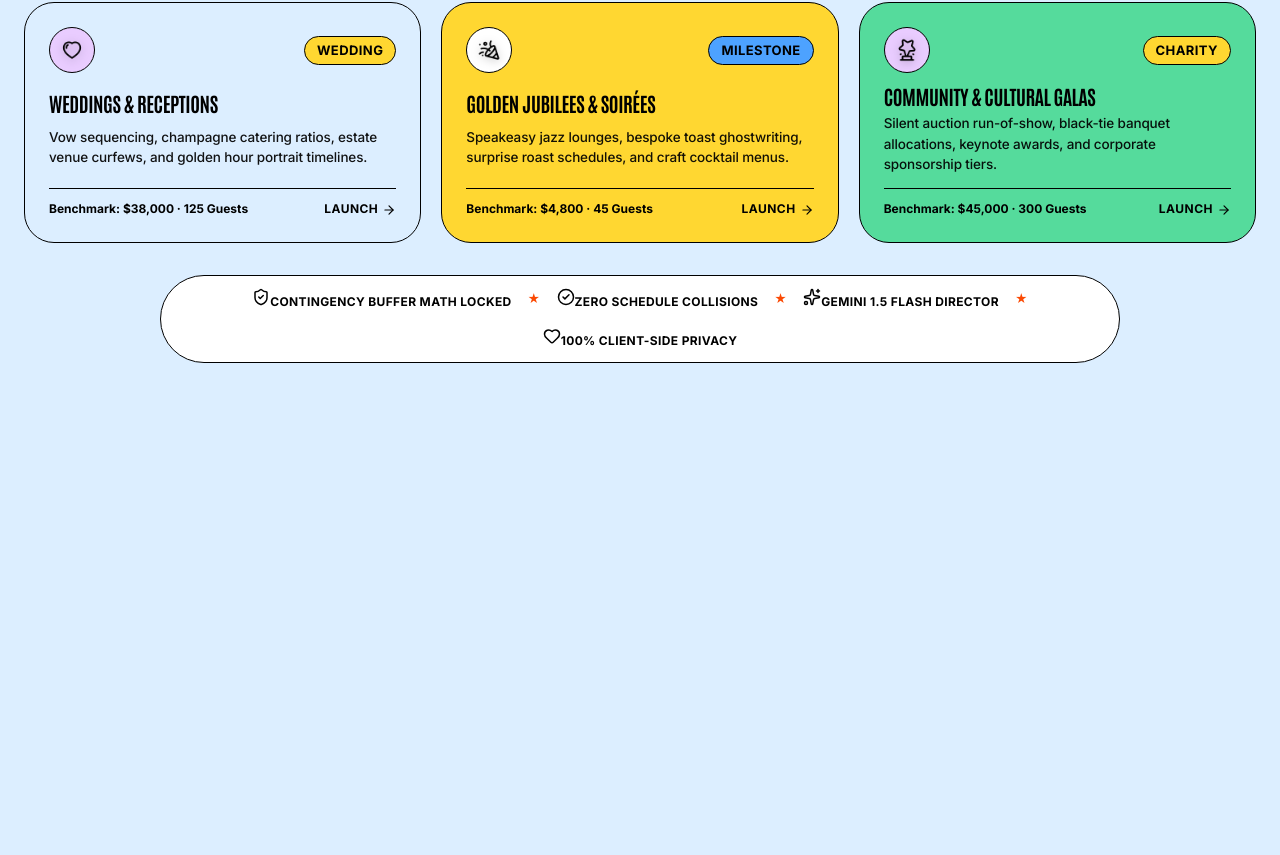
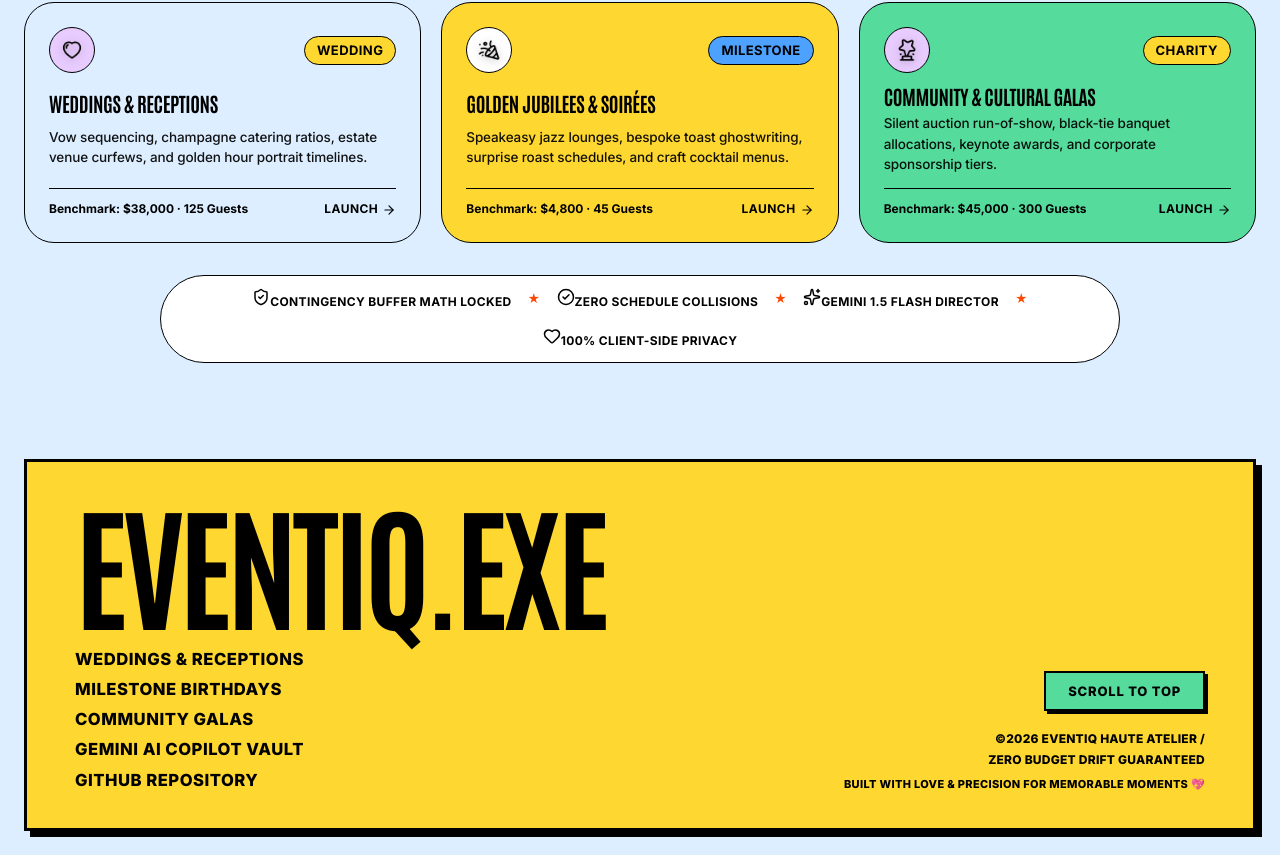
Before and after one commit to sachinn-alt/celebration-event-planner, a React (Vite) app: page / in a window 1280 px wide. Shown: the part 627-1482 px from the top of the page. Before the commit the page ends 1054 px from the top, so only its background shows below. Built offline with nearby package versions, Linux system fonts and the light colour scheme.

Commit message:
feat: add neo-brutalist statement footer with giant typography and scroll-to-top

```diff
--- a/src/App.css
+++ b/src/App.css
@@ -207,6 +207,154 @@
   font-size: var(--type-caption-xs);
   font-weight: 600;
   color: var(--color-carbon);
+}
+
+/* ==========================================================================
+   Neo-Brutalist Statement Footer (Yellow Block / Jackphat Style)
+   ========================================================================== */
+.brutalist-footer-wrapper {
+  margin-top: var(--space-8);
+  margin-bottom: var(--space-6);
+  width: 100%;
+}
+
+.brutalist-footer-card {
+  background: var(--color-sunburst);
+  border: 3px solid #000000;
+  box-shadow: 6px 6px 0px #000000;
+  border-radius: 0px;
+  padding: 44px 48px 36px;
+  position: relative;
+  overflow: hidden;
+}
+
+.brutalist-footer-title {
+  font-family: var(--font-display);
+  font-size: clamp(48px, 11vw, 136px);
+  font-weight: 900;
+  line-height: 0.82;
+  letter-spacing: -0.04em;
+  text-transform: uppercase;
+  color: #000000;
+  user-select: none;
+  cursor: pointer;
+  margin-bottom: 32px;
+  transition: transform 0.15s ease;
+}
+
+.brutalist-footer-title:hover {
+  transform: translateY(-2px);
+}
+
+.brutalist-footer-content {
+  display: flex;
+  justify-content: space-between;
+  align-items: flex-end;
+  flex-wrap: wrap;
+  gap: 32px;
+}
+
+.brutalist-footer-nav {
+  display: flex;
+  flex-direction: column;
+  align-items: flex-start;
+  gap: 10px;
+}
+
+.brutalist-footer-link {
+  font-family: var(--font-sans);
+  font-size: clamp(14px, 1.3vw, 18px);
+  font-weight: 800;
+  letter-spacing: 0.03em;
+  text-transform: uppercase;
+  color: #000000;
+  background: none;
+  border: none;
+  padding: 0;
+  margin: 0;
+  cursor: pointer;
+  text-align: left;
+  text-decoration: none;
+  display: inline-block;
+  position: relative;
+  transition: transform 0.12s ease;
+}
+
+.brutalist-footer-link:hover {
+  transform: translateX(4px);
+}
+
+.brutalist-footer-link.static {
+  cursor: default;
+}
+
+.brutalist-footer-link.static:hover {
+  transform: none;
+}
+
+.brutalist-footer-meta {
+  display: flex;
+  flex-direction: column;
+  align-items: flex-end;
+  gap: 20px;
+  text-align: right;
+}
+
+.brutalist-scroll-top-btn {
+  background: var(--color-mint-pop);
+  color: #000000;
+  font-family: var(--font-sans);
+  font-size: 13px;
+  font-weight: 900;
+  letter-spacing: 0.06em;
+  text-transform: uppercase;
+  padding: 10px 22px;
+  border: 2px solid #000000;
+  box-shadow: 3px 3px 0px #000000;
+  border-radius: 0px;
+  cursor: pointer;
+  transition: transform 0.12s ease, box-shadow 0.12s ease, background-color 0.12s ease;
+}
+
+.brutalist-scroll-top-btn:hover {
+  transform: translate(2px, 2px);
+  box-shadow: 1px 1px 0px #000000;
+  background: #4cd494;
+}
+
+.brutalist-scroll-top-btn:active {
+  transform: translate(3px, 3px);
+  box-shadow: 0px 0px 0px #000000;
+}
+
+.brutalist-colophon {
+  display: flex;
+  flex-direction: column;
+  gap: 4px;
+  font-family: var(--font-sans);
+  font-size: 12px;
+  font-weight: 800;
+  letter-spacing: 0.02em;
+  text-transform: uppercase;
+  color: #000000;
+  line-height: 1.4;
+}
+
+.brutalist-colophon-line {
+  color: #000000;
+}
+
+.brutalist-colophon-signature {
+  margin-top: 4px;
+  font-size: 11px;
+  font-weight: 800;
+  letter-spacing: 0.03em;
+  color: #000000;
+  transition: opacity 0.15s ease;
+}
+
+.brutalist-colophon-signature:hover {
+  opacity: 0.8;
 }
 
 /* ==========================================================================
@@ -549,6 +697,29 @@
     width: 100%;
     justify-content: center;
   }
+  .brutalist-footer-card {
+    padding: 28px 20px 24px;
+    box-shadow: 4px 4px 0px #000000;
+    border-width: 2.5px;
+  }
+  .brutalist-footer-title {
+    font-size: clamp(38px, 12vw, 68px);
+    margin-bottom: 24px;
+  }
+  .brutalist-footer-content {
+    flex-direction: column;
+    align-items: flex-start;
+    gap: 24px;
+  }
+  .brutalist-footer-meta {
+    align-items: flex-start;
+    text-align: left;
+    width: 100%;
+  }
+  .brutalist-scroll-top-btn {
+    width: 100%;
+    text-align: center;
+  }
 }
 
 @media (max-width: 640px) {
--- a/src/App.tsx
+++ b/src/App.tsx
@@ -13,6 +13,7 @@ import { ApiKeyModal } from './components/ApiKeyModal';
 import { CreateEventModal } from './components/CreateEventModal';
 import { IconlyAnimation } from './components/IconlyAnimation';
 import { LandingHero } from './components/LandingHero';
+import { Footer } from './components/Footer';
 import './App.css';
 
 type ActiveTab = 'budget' | 'timeline' | 'vendors' | 'creative';
@@ -111,6 +112,12 @@ export function App() {
               onOpenApiKeyModal={() => setIsApiKeyModalOpen(true)}
               hasApiKey={hasApiKey}
             />
+            <div style={{ maxWidth: '1280px', margin: '0 auto', padding: '0 24px' }}>
+              <Footer
+                onSelectArchetype={handleSelectArchetype}
+                onOpenApiKeyModal={() => setIsApiKeyModalOpen(true)}
+              />
+            </div>
           </motion.div>
         ) : (
           <motion.div
@@ -205,16 +212,11 @@ export function App() {
               hasApiKey={hasApiKey}
             />
 
-            {/* Footer */}
-            <footer className="app-footer">
-              <div>
-                <strong>EventiQ Haute Atelier</strong> — Production-grade celebration planning for Weddings, Milestone Birthdays, and Community Galas.
-              </div>
-              <div style={{ display: 'flex', alignItems: 'center', gap: '8px' }}>
-                <span>Crafted with mathematical precision & aesthetic care</span>
-                <IconlyAnimation name="heart" size={16} alt="Crafted with care" />
-              </div>
-            </footer>
+            {/* Neo-Brutalist Statement Footer */}
+            <Footer
+              onSelectArchetype={handleSelectArchetype}
+              onOpenApiKeyModal={() => setIsApiKeyModalOpen(true)}
+            />
           </motion.div>
         )}
       </AnimatePresence>
--- /dev/null
+++ b/src/components/Footer.tsx
@@ -0,0 +1,133 @@
+import React from 'react';
+import confetti from 'canvas-confetti';
+import type { EventType } from '../types/event';
+
+interface FooterProps {
+  onSelectArchetype?: (type: EventType) => void;
+  onOpenApiKeyModal?: () => void;
+}
+
+export const Footer: React.FC<FooterProps> = ({
+  onSelectArchetype,
+  onOpenApiKeyModal,
+}) => {
+  const handleScrollToTop = () => {
+    window.scrollTo({ top: 0, behavior: 'smooth' });
+  };
+
+  const triggerCelebration = () => {
+    try {
+      confetti({
+        particleCount: 55,
+        spread: 70,
+        origin: { y: 0.85 },
+        colors: ['#ffd731', '#55db9c', '#e9ccff', '#4da2ff', '#fb4903'],
+      });
+    } catch {
+      // Fallback if canvas-confetti is not supported
+    }
+  };
+
+  return (
+    <footer className="brutalist-footer-wrapper" aria-label="EventiQ Atelier Footer">
+      <div className="brutalist-footer-card">
+        {/* Giant Monolithic Display Headline */}
+        <div
+          className="brutalist-footer-title"
+          onClick={triggerCelebration}
+          title="Click for celebration confetti!"
+        >
+          EVENTIQ.EXE
+        </div>
+
+        {/* Lower Row: Navigation Links & Action Deck */}
+        <div className="brutalist-footer-content">
+          {/* Left Column: Uppercase Atelier & Community Links */}
+          <nav className="brutalist-footer-nav" aria-label="Footer Quick Navigation">
+            {onSelectArchetype ? (
+              <>
+                <button
+                  type="button"
+                  className="brutalist-footer-link"
+                  onClick={() => onSelectArchetype('wedding')}
+                >
+                  WEDDINGS & RECEPTIONS
+                </button>
+                <button
+                  type="button"
+                  className="brutalist-footer-link"
+                  onClick={() => onSelectArchetype('birthday')}
+                >
+                  MILESTONE BIRTHDAYS
+                </button>
+                <button
+                  type="button"
+                  className="brutalist-footer-link"
+                  onClick={() => onSelectArchetype('community')}
+                >
+                  COMMUNITY GALAS
+                </button>
+              </>
+            ) : (
+              <>
+                <span className="brutalist-footer-link static">WEDDINGS & RECEPTIONS</span>
+                <span className="brutalist-footer-link static">MILESTONE BIRTHDAYS</span>
+                <span className="brutalist-footer-link static">COMMUNITY GALAS</span>
+              </>
+            )}
+
+            {onOpenApiKeyModal && (
+              <button
+                type="button"
+                className="brutalist-footer-link"
+                onClick={onOpenApiKeyModal}
+              >
+                GEMINI AI COPILOT VAULT
+              </button>
+            )}
+
+            <a
+              href="https://github.com/sachinn-alt/celebration-event-planner"
+              target="_blank"
+              rel="noopener noreferrer"
+              className="brutalist-footer-link"
+            >
+              GITHUB REPOSITORY
+            </a>
+          </nav>
+
+          {/* Right Column: Scroll to Top Button & Neo-Brutalist Colophon */}
+          <div className="brutalist-footer-meta">
+            <button
+              type="button"
+              className="brutalist-scroll-top-btn"
+              onClick={handleScrollToTop}
+              title="Scroll back to top of the page"
+            >
+              SCROLL TO TOP
+            </button>
+
+            <div className="brutalist-colophon">
+              <div className="brutalist-colophon-line">
+                ©2026 EVENTIQ HAUTE ATELIER /
+              </div>
+              <div className="brutalist-colophon-line">
+                ZERO BUDGET DRIFT GUARANTEED
+              </div>
+              <div
+                className="brutalist-colophon-signature"
+                onClick={triggerCelebration}
+                style={{ cursor: 'pointer' }}
+                title="Celebration Atelier"
+              >
+                BUILT WITH LOVE &amp; PRECISION FOR MEMORABLE MOMENTS 💖
+              </div>
+            </div>
+          </div>
+        </div>
+      </div>
+    </footer>
+  );
+};
+
+export default Footer;
```
